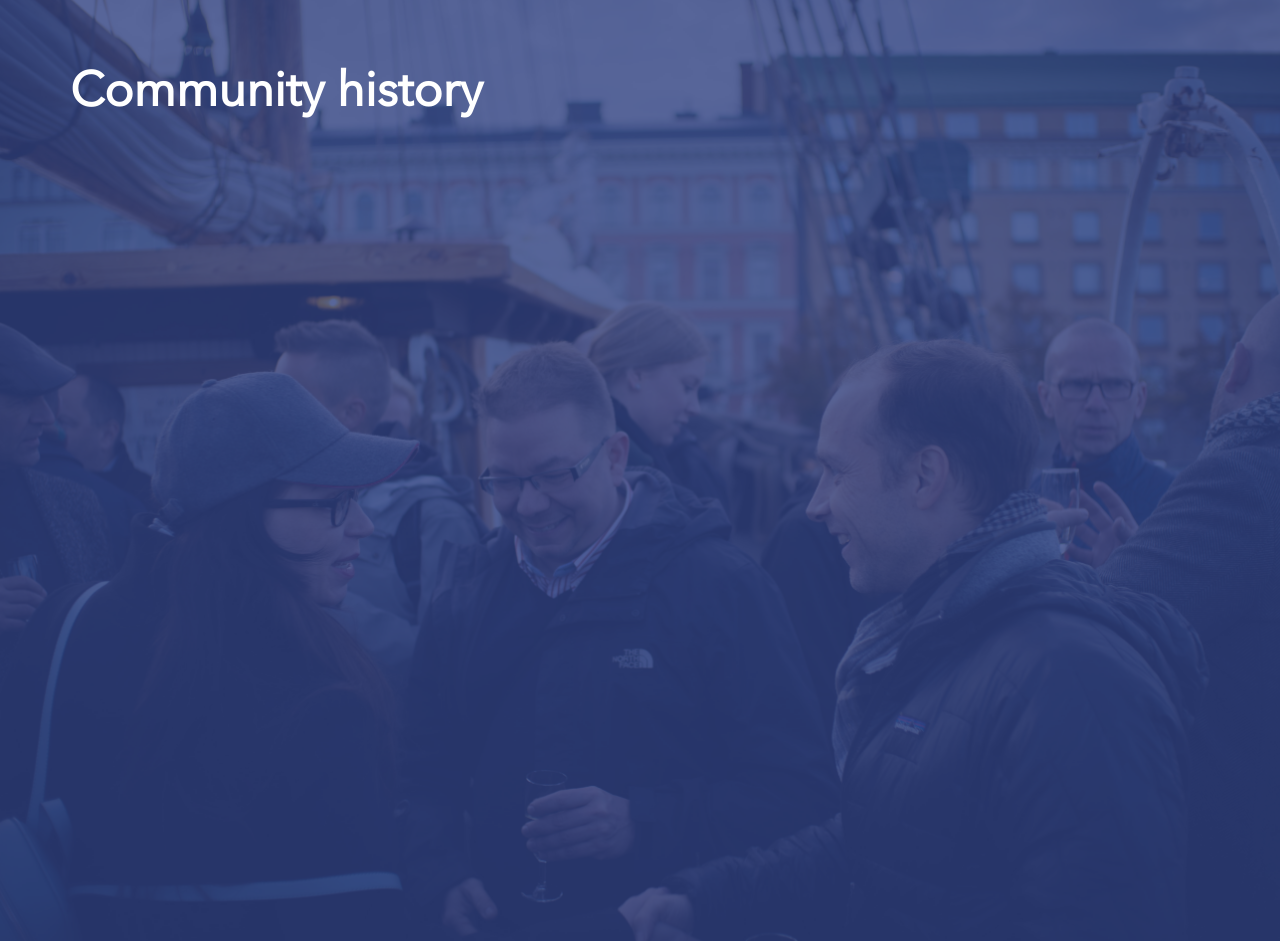
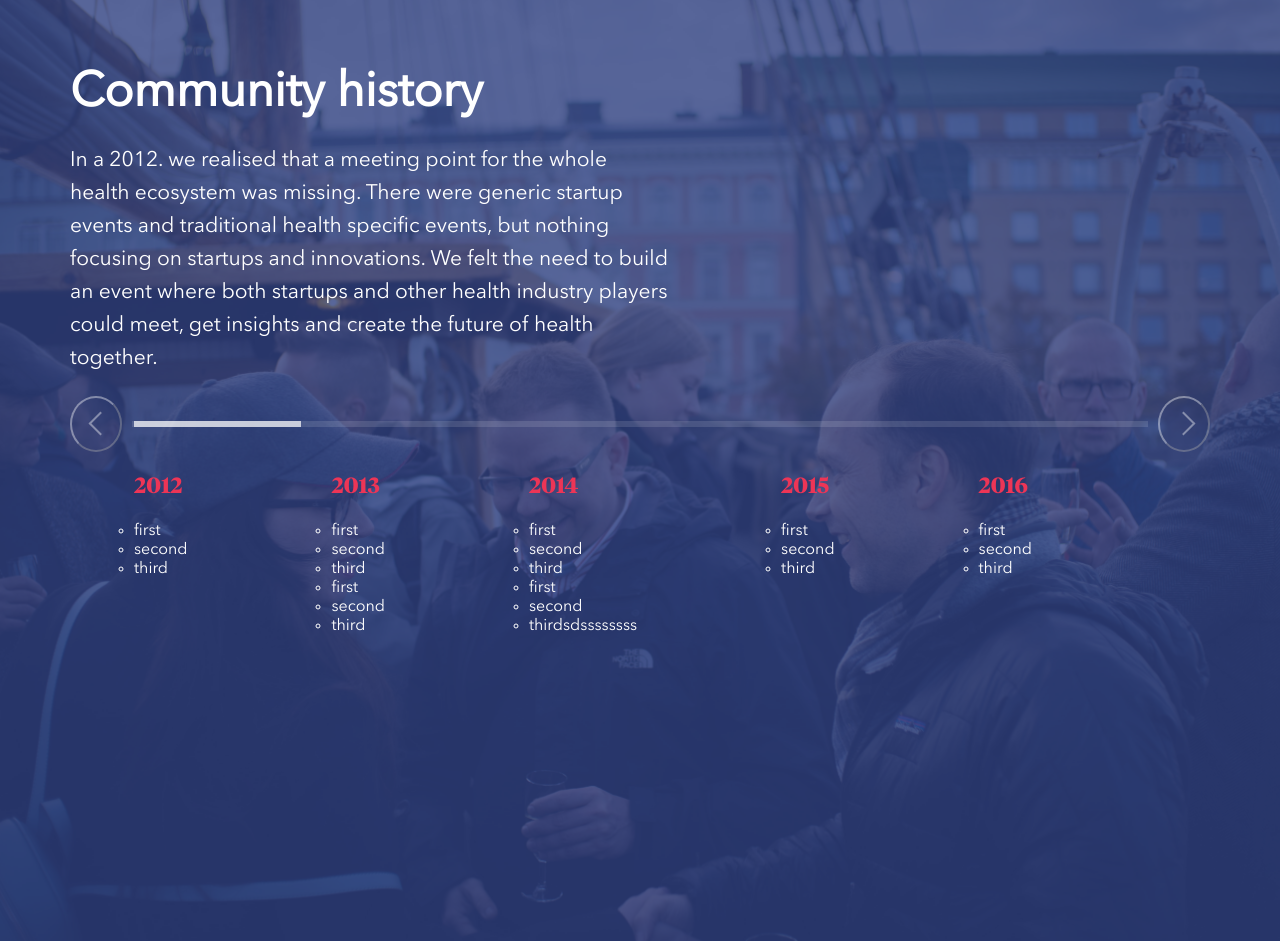
Before and after one commit to StanEffy/upgraded-front, a React (Create React App) app: page /about-us in a window 1280 px wide. Shown: the part 2093-3034 px from the top of the page. Built offline with nearby package versions, Linux system fonts and the light colour scheme.

Commit message:
recreate history slider

```diff
--- a/src/App.css
+++ b/src/App.css
@@ -199,6 +199,10 @@ body {
 
 }
 
+.mobile-menu--arrow-down:last-of-type {
+    display: none;
+}
+
 .mobile-menu--arrow-down div {
     transform: rotate(90deg);
     background-position: center;
@@ -348,3 +352,13 @@ body {
     transform: rotate(90deg);
     top: 15px !important;
 }
+
+/*History slider active state*/
+.history-slide__active:before {
+    position: absolute;
+    content: '';
+    width: 100%;
+    height: 6px;
+    top: -31px;
+    background-color: rgba(255, 255, 255, 0.7);
+}
--- a/src/components/header/Header.tsx
+++ b/src/components/header/Header.tsx
@@ -305,9 +305,11 @@ const Header: React.FC<Props> = ({ linkNames, theme }) => {
                     {routes.map(route => <ListItemMobile key={route.linkName} className={`${route.linkName}`}>
                             <MobileNavLinkCover>
                                 <MobileNavLink className={'main-nav-link--mobile'}
-                                               to={route.route}>{route.linkName}</MobileNavLink>
-                                <MobileArrowMenu className={(menuName === route.linkName) ? 'mobile-menu--arrow-down' : ''}
-                                                 onClick={() => clickArrowHandler(route.linkName)}>
+                                               to={route.route} onClick={() => closeMenu()}>{route.linkName}</MobileNavLink>
+                                <MobileArrowMenu
+                                    className={(menuName === route.linkName) ? 'mobile-menu--arrow-down' : ''}
+                                    onClick={() => clickArrowHandler(route.linkName)}>
+                                    {console.log(route.linkName)}
                                     <Arrow/>
                                 </MobileArrowMenu>
                             </MobileNavLinkCover>
--- a/src/components/text-headers/text-headers.tsx
+++ b/src/components/text-headers/text-headers.tsx
@@ -10,19 +10,19 @@ const HeaderStyled2 = styled.h2`
   text-align: left;
   font-family: "TiemposBold", serif;
   margin: 0;
-  padding-left: 20px;
+
   font-size: ${props => props.theme.fontsSize.caption.small};
-  @media ${props => props.theme.screen.tablet}{
+  @media ${props => props.theme.screen.tablet} {
     font-size: ${props => props.theme.fontsSize.caption.medium};
   }
-  @media ${props => props.theme.screen.desktop}{
+  @media ${props => props.theme.screen.desktop} {
     font-size: 44px;
-    padding-left:  0px;
+    padding-left: 0px;
     line-height: 58px;
   }
 
 
 `
-export const Header2Styled:React.FC<Props> = ({ textColor, children }) => {
+export const Header2Styled: React.FC<Props> = ({ textColor, children }) => {
   return <HeaderStyled2>{children}</HeaderStyled2>
 }
--- a/src/pages/about-us/components/History.tsx
+++ b/src/pages/about-us/components/History.tsx
@@ -1,14 +1,17 @@
 import React from 'react'
 import styled from 'styled-components'
+import HistorySlider from './History/HistorySlider'
+import historyArray from './History/historyArray'
+
 const SectionHistory = styled.section`
   color: #ffffff;
 
-//  temporary
+  //  temporary
   height: 100vw;
   //display: flex;
   //justify-content: center;
   //align-items: center;
-//
+  //
 
   background-image: url("./img/about-us/history.jpg");
   background-size: cover;
@@ -17,7 +20,7 @@ const SectionHistory = styled.section`
   max-height: 995px;
 
 
-  @media ${props => props.theme.screen.desktop}{
+  @media ${props => props.theme.screen.desktop} {
     height: 995px;
     box-sizing: border-box;
     margin-bottom: 265px;
@@ -29,7 +32,7 @@ const InnerCover = styled.div`
   height: 100%;
   padding: 20px;
 
-  @media ${props => props.theme.screen.tablet}{
+  @media ${props => props.theme.screen.tablet} {
     padding: 0px 70px 0;
   }
 
@@ -40,20 +43,39 @@ const SectionHeader = styled.h1`
   line-height: 29px;
   text-align: left;
 
-  @media ${props => props.theme.screen.desktop}{
-    font-size:48px;
+  @media ${props => props.theme.screen.desktop} {
+    font-size: 48px;
     line-height: 58px;
-   padding-top: 110px;
+    padding-top: 110px;
   }
 `
 const SectionParagraph = styled.p`
-
+  font-family: "Avenir", sans-serif;
+  line-height: 11px;
+  font-size: 14px;
+  color: #ffffff;
+  text-align: left;
+  @media ${props => props.theme.screen.desktop} {
+    line-height: 33px;
+    font-size: 21px;
+    max-width: 600px;
+  }
 `
 const History = () => {
   return (
         <SectionHistory id={'history'}>
             <InnerCover>
-            <SectionHeader>Community history</SectionHeader>
+                <SectionHeader>Community history</SectionHeader>
+                <SectionParagraph>
+                    In a 2012. we realised that a meeting point for the whole
+                    health ecosystem was missing. There were generic startup
+                    events and traditional health specific events, but nothing
+                    focusing on startups and innovations. We felt the need to
+                    build an event where both startups and other health
+                    industry players could meet, get insights and create the
+                    future of health together.
+                </SectionParagraph>
+                <HistorySlider history={historyArray}/>
             </InnerCover>
         </SectionHistory>
   )
--- a/src/pages/about-us/components/History/Slider.tsx
+++ b/src/pages/about-us/components/History/HistorySlider.tsx
@@ -1,42 +1,47 @@
-import React from 'react'
+import React, { useState } from 'react'
 import styled from 'styled-components'
 
 type HistoryYear = {
     year: string | number,
-    events: [string]
+    events: string[]
 }
 type Props = {
     history: Array<HistoryYear>,
 }
 
 const SliderCover = styled.div`
-
+  text-align: left;
 `
 const SliderArrowBack = styled.button`
   border-radius: 50%;
   background-color: transparent;
   position: relative;
-  border-color: ${props => props.theme.colors.blue};
+  border-color: rgba(255, 255, 255, 0.4);
   width: 56px;
   height: 56px;
   margin-right: 10px;
+
   &:before {
     display: block;
     content: '';
     position: absolute;
     width: 15px;
     height: 15px;
-    border: 2px solid ${props => props.theme.colors.blue};
+    border: 2px solid rgba(255, 255, 255, 0.4);
     border-top: none;
     border-right: none;
+    left: 20px;
+    top: 17px;
     transform: rotate(45deg);
   }
 `
 const SliderArrowForward = styled(SliderArrowBack)`
   margin-right: 0;
   margin-left: 10px;
+
   &:before {
-    transform: rotate(135deg);
+    transform: rotate(225deg);
+    left: 15px;
   }
 `
 const SliderLineProgressCover = styled.div`
@@ -46,7 +51,7 @@ const SliderLineProgressCover = styled.div`
 
 const SliderLineProgress = styled.div`
   width: 100%;
-  background-color: ${props => props.theme.colors.blue};
+  background-color: rgba(255, 255, 255, 0.4);
   opacity: 0.3;
   height: 6px;
 `
@@ -55,54 +60,84 @@ const SliderLineProgressCurrent = styled.div`
   top: 0;
 `
 const SliderControllersCover = styled.div`
-
+  display: flex;
+  align-items: center;
 `
 
 const SliderHistoryCover = styled.div`
   display: flex;
   flex-direction: row;
+
+  width: 100%;
 `
 const HistoryYearList = styled.ul`
   display: flex;
   flex-direction: row;
+  gap: 30px;
   list-style: none;
-  margin: 0;
+  margin: 0 64px;
   padding: 0;
+  width: 100%;
+  justify-content: space-between;
 `
 
 const HistoryYearItem = styled.li`
-
+  position: relative;
+  flex-grow: 1;
 `
 const YearItself = styled.p`
-
+  font-weight: bold;
+  font-family: "TiemposBold";
+  font-size: 20px;
+  color: ${props => props.theme.colors.red};
+  @media ${props => props.theme.screen.desktop} {
+    font-size: 22px;
+  }
 `
 const YearEvents = styled.ul`
   margin: 0;
   padding: 0;
 `
-const Slider:React.FC<Props> = ({ history }) => {
+const HistorySlider: React.FC<Props> = ({ history }) => {
+  const [activeSlide, setActiveSlider] = useState(0)
+
+  const historyLength = history.length
+
+  const increaseSlider = () => {
+    (activeSlide + 1) < historyLength
+      ? setActiveSlider(activeSlide + 1)
+      : console.log('You have reached the end of' +
+                ' history')
+    console.log(historyLength, activeSlide)
+  }
+  const decreaseSlider = () => {
+    activeSlide > 0
+      ? setActiveSlider(activeSlide - 1)
+      : console.log('Upgraded has not existed yet')
+    console.log(historyLength, activeSlide)
+  }
   return (
         <SliderCover>
             <SliderControllersCover>
-                <SliderArrowBack />
+                <SliderArrowBack onClick={() => decreaseSlider()}/>
                 <SliderLineProgressCover>
-                    <SliderLineProgress />
-                    <SliderLineProgressCurrent />
+                    <SliderLineProgress/>
+                    <SliderLineProgressCurrent/>
                 </SliderLineProgressCover>
-                <SliderArrowForward />
+                <SliderArrowForward onClick={() => increaseSlider()}/>
             </SliderControllersCover>
             <SliderHistoryCover>
                 <HistoryYearList>
-                    {history.map(y =>
-                        <HistoryYearItem key={y.year}>
+                    {history.map((y, yearIndex) =>
+                        <HistoryYearItem key={y.year}
+                                         className={yearIndex === activeSlide ? 'history-slide__active' : ''}>
                             <YearItself>
                                 {y.year}
                             </YearItself>
                             <YearEvents>
-                                {y.events.map((evnt, i) => <li key={i}>{evnt}</li>)}
+                                {y.events.map((evnt, i) => <li key={`${y.year.toString() + i}`}>{evnt}</li>)}
                             </YearEvents>
                         </HistoryYearItem>
-
                     )}
                 </HistoryYearList>
             </SliderHistoryCover>
@@ -110,4 +145,4 @@ const Slider:React.FC<Props> = ({ history }) => {
   )
 }
 
-export default Slider
+export default HistorySlider
--- /dev/null
+++ b/src/pages/about-us/components/History/historyArray.js
@@ -0,0 +1,24 @@
+const historyArray = [
+  {
+    year: 2012,
+    events: ['first', 'second', 'third']
+  },
+  {
+    year: 2013,
+    events: ['first', 'second', 'third', 'first', 'second', 'third']
+  },
+  {
+    year: 2014,
+    events: ['first', 'second', 'third', 'first', 'second', 'thirdsdssssssss']
+  },
+  {
+    year: 2015,
+    events: ['first', 'second', 'third']
+  },
+  {
+    year: 2016,
+    events: ['first', 'second', 'third']
+  }
+]
+
+export default historyArray
--- a/src/pages/community/Community.tsx
+++ b/src/pages/community/Community.tsx
@@ -3,7 +3,7 @@ import React from 'react'
 const Community = () => {
   return (
         <div>
-
+            This is a template for Community page
         </div>
   )
 }
--- a/src/pages/contact-us/components/ContactForm.tsx
+++ b/src/pages/contact-us/components/ContactForm.tsx
@@ -56,7 +56,9 @@ const ButtonSubmit = styled.button`
   color: #ffffff;
   padding: 12px 17px;
   text-align: center;
+  text-transform: uppercase;
   margin-top: 30px;
+  border-color: transparent;
   background-color: ${props => props.theme.colors.blue};
   @media ${props => props.theme.screen.desktop} {
     margin-top: 44px;
--- a/src/pages/info-bank/InfoBank.tsx
+++ b/src/pages/info-bank/InfoBank.tsx
@@ -3,7 +3,7 @@ import React from 'react'
 const InfoBank = () => {
   return (
         <div>
-
+            Info bank
         </div>
   )
 }
```
Also changed, not shown: src/App.tsx (+31 -27 lines).
